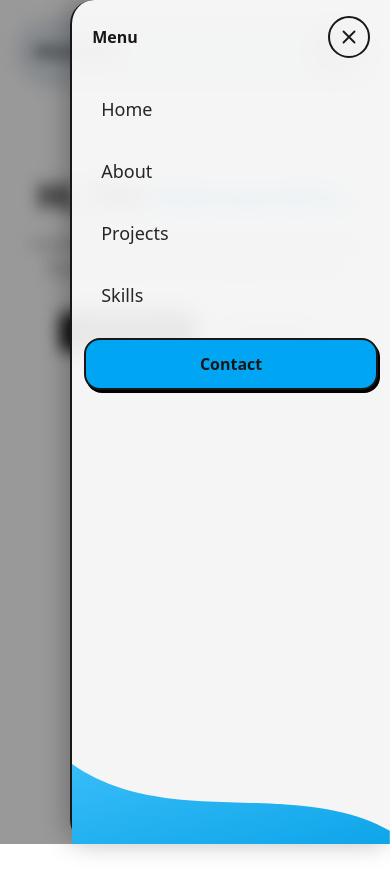
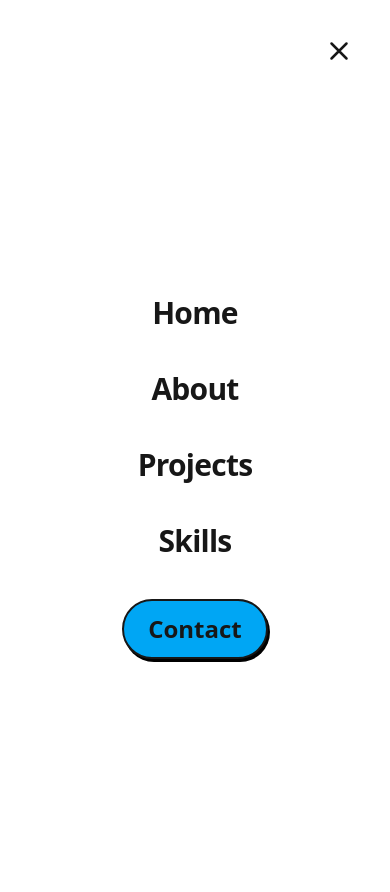
Before and after one commit to alessandro-arg/portfolio-2.0, a Next.js app: page / in a window 390 px wide. Both pictures are taken after a click on the button "Open menu". Shown: the top 892 px of the page. Built offline with nearby package versions, Linux system fonts and the light colour scheme.

Commit message:
feat: added a mobile nav menu that slides in with a nice transition

```diff
--- a/app/layout.tsx
+++ b/app/layout.tsx
@@ -33,7 +33,7 @@ export default function RootLayout({
         <Header />
 
         {/* page content needs some top padding so it's not covered by the fixed header */}
-        <div className="pt-20">
+        <div id="content" className="pt-20">
           <ThemeProvider>{children}</ThemeProvider>
         </div>
       </body>
--- a/components/layout/Header.tsx
+++ b/components/layout/Header.tsx
@@ -3,6 +3,7 @@
 import Link from "next/link";
 import { useEffect, useMemo, useRef, useState, useCallback } from "react";
 import { motion, AnimatePresence } from "framer-motion";
+import type { Variants, Transition } from "framer-motion";
 import { gsap } from "gsap";
 
 const NAV = [
@@ -11,6 +12,22 @@ const NAV = [
   { href: "#projects", label: "Projects" },
   { href: "#skills", label: "Skills" },
 ];
+
+const panelSpring: Transition = {
+  type: "spring",
+  stiffness: 300,
+  damping: 30,
+};
+
+const panelVariants: Variants = {
+  hidden: { x: "-100%", opacity: 0 },
+  visible: {
+    x: 0,
+    opacity: 1,
+    transition: { ...panelSpring, when: "beforeChildren" },
+  },
+  exit: { x: "-100%", opacity: 0, transition: { duration: 0.25 } },
+};
 
 function useScrollDirection(threshold = 6) {
   const [dir, setDir] = useState<"up" | "down">("up");
@@ -111,34 +128,20 @@ export default function Header() {
     });
   }, [dir]);
 
-  const drawerVariants = {
-    hidden: { x: "100%", opacity: 0 },
-    visible: {
-      x: 0,
-      opacity: 1,
-      transition: { type: "spring", stiffness: 280, damping: 30, bounce: 0.15 },
-    },
-    exit: { x: "100%", opacity: 0, transition: { duration: 0.25 } },
+  const listVariants: Variants = {
+    hidden: {},
+    visible: { transition: { staggerChildren: 0.08, delayChildren: 0.05 } },
+    exit: {},
   };
 
-  const itemVariants = {
-    hidden: { x: 24, opacity: 0, rotate: 2 },
-    visible: (i: number) => ({
-      x: 0,
-      opacity: 1,
-      rotate: 0,
-      transition: {
-        delay: 0.06 * i,
-        type: "spring" as const,
-        stiffness: 400,
-        damping: 32,
-      },
-    }),
-    exit: { x: 24, opacity: 0, transition: { duration: 0.15 } },
+  const linkVariants: Variants = {
+    hidden: { x: -24, opacity: 0 },
+    visible: { x: 0, opacity: 1, transition: panelSpring },
+    exit: { x: -24, opacity: 0, transition: { duration: 0.15 } },
   };
 
   return (
-    <div className="pointer-events-none fixed left-0 right-0 top-3 z-50">
+    <div className="pointer-events-auto fixed left-0 right-0 top-3 z-45">
       <div className="mx-auto max-w-[1200px] px-4 sm:px-6">
         {/* The floating shell we animate with GSAP */}
         <div
@@ -225,7 +228,7 @@ export default function Header() {
               aria-expanded={mobileOpen}
               aria-controls="mobile-drawer"
               onClick={toggleMobile}
-              className="sm:hidden inline-flex items-center justify-center rounded-full border-2 border-neutral-900 dark:border-neutral-100 p-2 text-neutral-900 dark:text-neutral-100 bg-transparent"
+              className="sm:hidden inline-flex items-center justify-center rounded-full p-2 text-neutral-900 dark:text-neutral-100 bg-transparent cursor-pointer"
             >
               <span className="sr-only">Open menu</span>
               {/* simple burger icon */}
@@ -248,51 +251,36 @@ export default function Header() {
         </div>
       </div>
 
-      {/* MOBILE OVERLAY + DRAWER */}
+      {/* MOBILE FULLSCREEN PANEL (no backdrop) */}
       <AnimatePresence>
         {mobileOpen && (
-          <>
-            {/* Backdrop */}
-            <motion.div
-              key="backdrop"
-              className="fixed inset-0 z-40 bg-black/40 backdrop-blur-sm"
-              initial={{ opacity: 0 }}
-              animate={{ opacity: 1 }}
-              exit={{ opacity: 0 }}
-              onClick={closeMobile}
-            />
-            {/* Drawer */}
           <motion.aside
             id="mobile-drawer"
             role="dialog"
             aria-modal="true"
             key="drawer"
             className={[
-                "fixed right-0 top-0 z-50 h-full w-[82%] xs:w-3/4 max-w-[360px]",
-                "rounded-l-3xl border-l-2 border-neutral-900 dark:border-neutral-100",
-                "bg-white/90 dark:bg-neutral-900/95 backdrop-blur",
-                "shadow-[-6px_0_24px_rgba(0,0,0,0.25)]",
+              "fixed inset-0 z-50 h-dvh w-dvw",
+              "bg-white dark:bg-neutral-900",
+              "border-l-0",
               "flex flex-col",
             ].join(" ")}
-              variants={drawerVariants}
+            variants={panelVariants}
             initial="hidden"
             animate="visible"
             exit="exit"
           >
-              {/* Header row inside drawer */}
-              <div className="flex items-center justify-between px-5 py-4">
-                <span className="text-base font-semibold text-neutral-900 dark:text-neutral-100">
-                  Menu
-                </span>
+            {/* Top bar with close */}
+            <div className="flex items-center justify-end px-7 py-7">
               <button
                 type="button"
                 aria-label="Close menu"
                 onClick={closeMobile}
-                  className="inline-flex items-center justify-center rounded-full border-2 border-neutral-900 dark:border-neutral-100 p-2 text-neutral-900 dark:text-neutral-100"
+                className="inline-flex items-center justify-center rounded-full p-2 text-neutral-900 dark:text-neutral-100 cursor-pointer"
               >
                 <svg
-                    width="22"
-                    height="22"
+                  width="30"
+                  height="30"
                   viewBox="0 0 24 24"
                   fill="none"
                   aria-hidden
@@ -307,19 +295,16 @@ export default function Header() {
               </button>
             </div>
 
-              <div className="mt-2 flex flex-col gap-2 px-3 pb-6">
-                {NAV.map((item, i) => (
-                  <motion.div
-                    key={item.href}
-                    custom={i}
-                    variants={itemVariants}
-                    initial="hidden"
-                    animate="visible"
-                    exit="exit"
+            {/* Centered big links with staggered slide-in */}
+            <motion.ul
+              variants={listVariants}
+              className="flex flex-1 items-center justify-center flex-col gap-6 px-6 text-center"
             >
+              {NAV.map((item) => (
+                <motion.li key={item.href} variants={linkVariants}>
                   <Link
                     href={item.href}
-                      className="block rounded-xl border border-transparent px-4 py-3 text-lg font-medium text-neutral-800 hover:text-neutral-900 hover:border-neutral-300 dark:text-neutral-200 dark:hover:text-white dark:hover:border-neutral-700 transition-colors"
+                    className="block px-4 py-2 text-3xl font-semibold tracking-tight text-neutral-900 hover:text-neutral-700 dark:text-neutral-100 dark:hover:text-neutral-300 transition-colors"
                     onClick={() => {
                       setActive(item.href);
                       closeMobile();
@@ -327,24 +312,17 @@ export default function Header() {
                   >
                     {item.label}
                   </Link>
-                  </motion.div>
+                </motion.li>
               ))}
 
-                <motion.div
-                  custom={NAV.length}
-                  variants={itemVariants}
-                  initial="hidden"
-                  animate="visible"
-                  exit="exit"
-                  className="mt-2"
-                >
+              <motion.li variants={linkVariants} className="mt-2">
                 <Link
                   href="#contact"
                   className={[
-                      "block text-center rounded-2xl",
+                    "inline-flex items-center justify-center rounded-full",
                     "border-2 border-neutral-900 dark:border-neutral-100",
                     "bg-sky-500 text-neutral-900 dark:text-black",
-                      "px-4 py-3 text-base font-semibold",
+                    "px-6 py-3 text-2xl font-bold",
                     "shadow-[2px_3px_0_0_rgba(0,0,0,1)] dark:shadow-[2px_3px_0_0_rgba(255,255,255,0.15)]",
                   ].join(" ")}
                   onClick={() => {
@@ -354,41 +332,9 @@ export default function Header() {
                 >
                   Contact
                 </Link>
-                </motion.div>
-              </div>
-
-              {/* Fancy bottom accent */}
-              <motion.div
-                aria-hidden
-                className="mt-auto h-20 w-full"
-                initial={{ opacity: 0 }}
-                animate={{ opacity: 1 }}
-                exit={{ opacity: 0 }}
-              >
-                <svg
-                  className="h-full w-full"
-                  viewBox="0 0 600 120"
-                  preserveAspectRatio="none"
-                >
-                  <motion.path
-                    d="M0,0 C180,100 420,20 600,100 L600,120 L0,120 Z"
-                    fill="url(#g)"
-                    initial={{ pathLength: 0 }}
-                    animate={{ pathLength: 1 }}
-                    transition={{ duration: 0.9, ease: "easeOut" }}
-                  />
-                  <defs>
-                    <linearGradient id="g" x1="0" x2="1" y1="0" y2="1">
-                      <stop offset="0%" stopColor="rgb(56,189,248)" />
-                      {/* sky-400 */}
-                      <stop offset="100%" stopColor="rgb(14,165,233)" />
-                      {/* sky-500 */}
-                    </linearGradient>
-                  </defs>
-                </svg>
-              </motion.div>
+              </motion.li>
+            </motion.ul>
           </motion.aside>
-          </>
         )}
       </AnimatePresence>
     </div>
```
Lines whose indentation alone changed are shown as unchanged.
